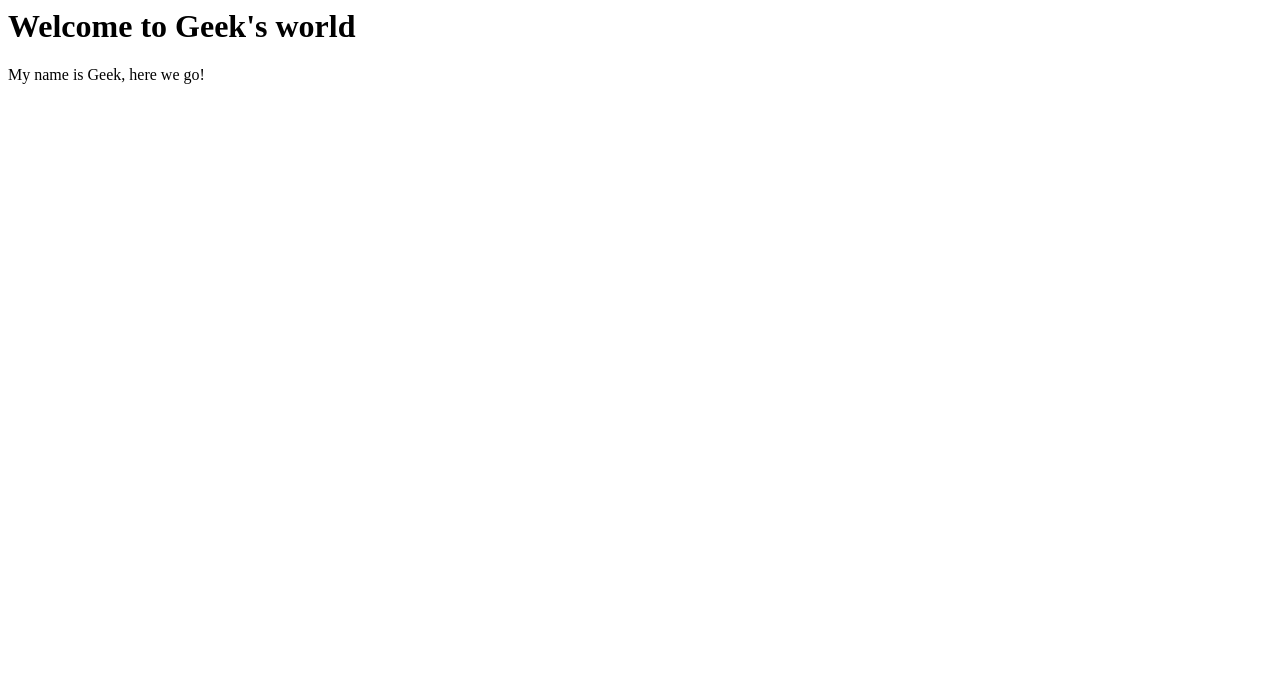
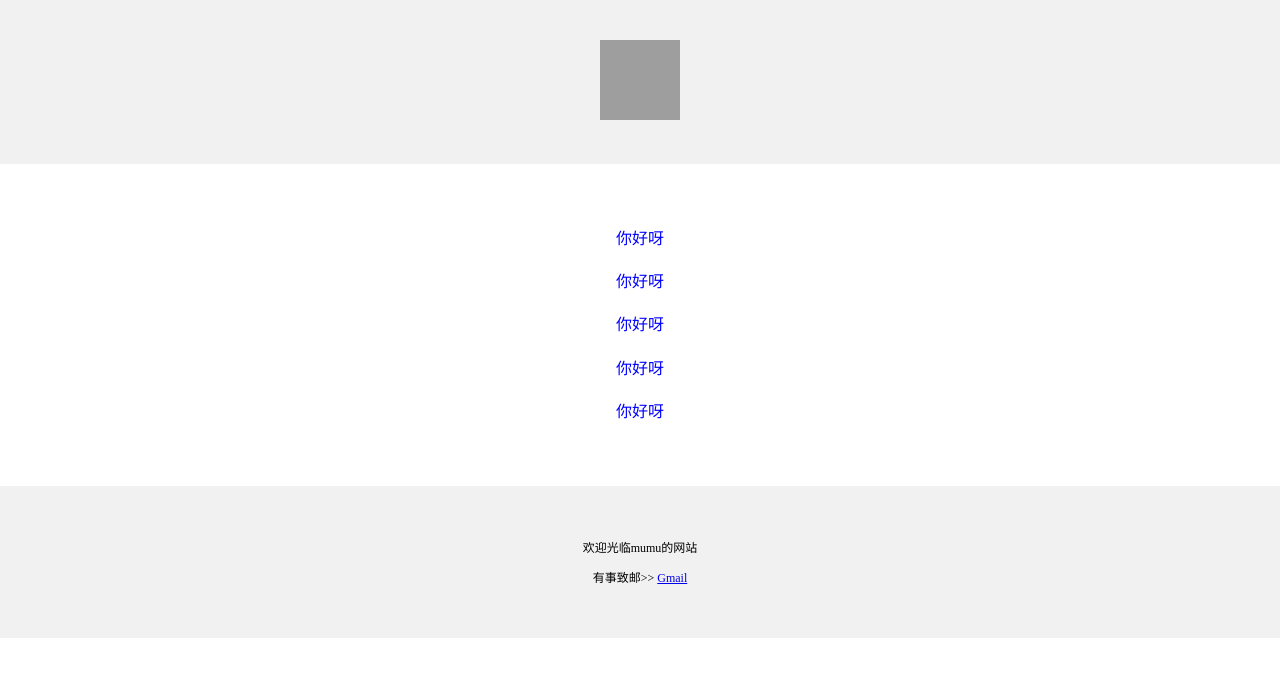
Before and after one commit to amumugosh/mumu, a plain HTML site: page index.html in a window 1280 px wide. Drawn offline with Linux system fonts and the light colour scheme; grey boxes are pictures that could not be loaded.

Commit message:
Add files via upload

```diff
--- a/index.html
+++ b/index.html
@@ -1,2 +1,46 @@
-<h1>Welcome to Geek's world</h1>
-<p>My name is Geek, here we go!</p>
+<!DOCTYPE html>
+<html lang="zh-CN">
+  <head>
+    <meta charset="utf-8">
+    <meta name="viewport" content="width=device-width, initial-scale=1" />
+    <title>康文昌的在线HTML 教学小工具</title>
+    <style>
+      body {
+        margin: 0;
+      }
+    </style>
+  </head>
+  <body>
+    <div style="
+    background-color:#f1f1f1;
+    text-align:center;
+    padding:40px;
+    ">
+      <img src="https://z1.ax1x.com/2023/11/21/piaNO8U.jpg" alt="头像" width="80px" height="80px">
+    </div>
+    <div style="
+    max-width: 700;
+    margin: 30px auto;
+    padding: 15px;
+    line-height: 1.7;
+    color: blue;
+    text-align: center
+    ">
+    <p>你好呀</p>
+    <p>你好呀</p>
+    <p>你好呀</p>
+    <p>你好呀</p>
+    <p>你好呀</p>
+    </div>
+    <div style="
+    background-color:#f1f1f1;
+    text-align:center;
+    padding:40px;
+    font-size:12px
+    ">
+    <p>欢迎光临mumu的网站</p>
+    <p>有事致邮>>
+    <a href="https://www.midorg.com/h.html">Gmail</a></p>
+    </div>
+  </body>
+</html>
```
